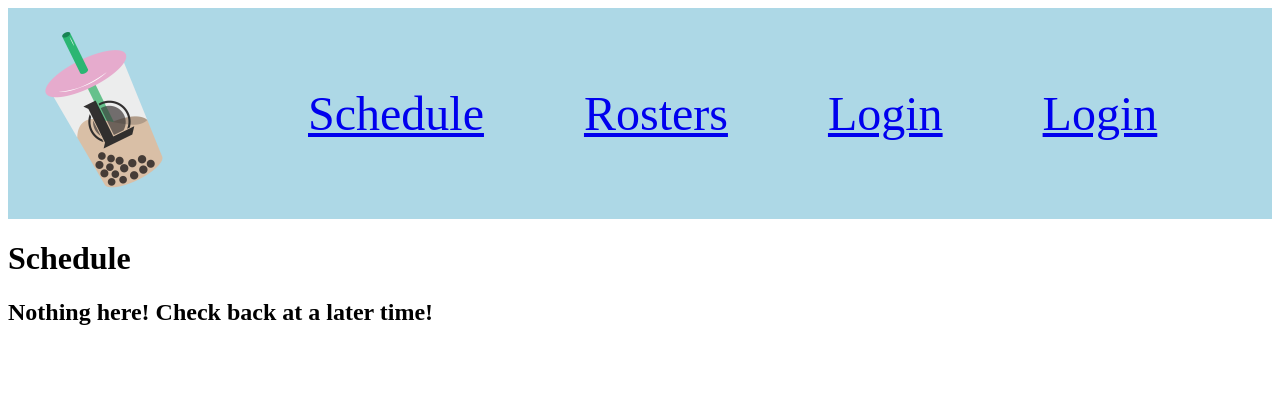
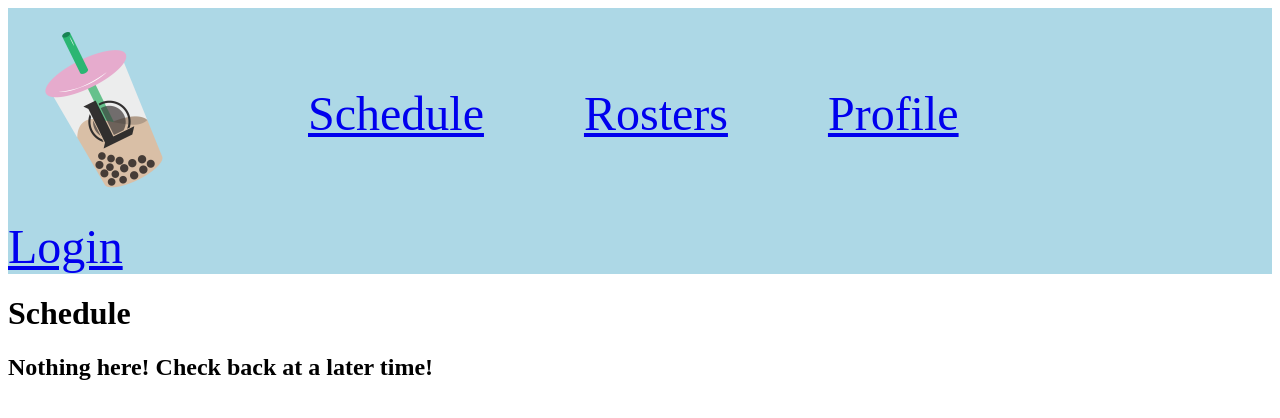
Before and after one commit to joseph-le/BubbleTea, an Angular app in the folder frontend/: page /schedule in a window 1280 px wide. Shown: the top 418 px of the page. Built offline with nearby package versions, Linux system fonts and the light colour scheme.

Commit message:
changed my dummy mistake

```diff
--- a/frontend/src/app/header/header.component.html
+++ b/frontend/src/app/header/header.component.html
@@ -16,7 +16,7 @@
   </div>
   <div class="navbar-item">
     <a href="/profile" class="profile">
-      Login
+      Profile
     </a>
   </div>
   <div class="navbar-item">
```
